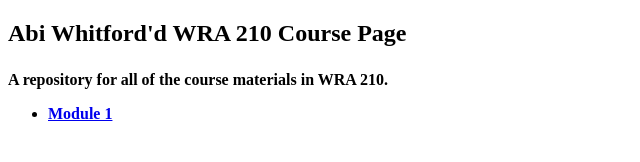
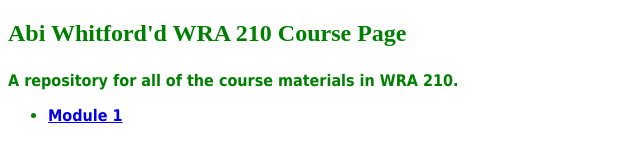
Before and after one commit to awhitford13/home, a plain HTML site: page index.html in a window 1280 px wide. Shown: the whole page, without its empty margins (0-640 px from the left). Drawn offline with Linux system fonts and the light colour scheme.

Commit message:
added css

```diff
--- a/index.html
+++ b/index.html
@@ -1,6 +1,7 @@
 <!DOCTYPE html>
 <html>
 	<head>
+		<link href="style.css" type="text/css" rel="stylesheet" />
 		<title> WRA 210 Course Page</title>
 	</head>
 	<body>
--- /dev/null
+++ b/style.css
@@ -0,0 +1,4 @@
+body {
+	font-family:Tahoma;
+	color:green;
+}
```
